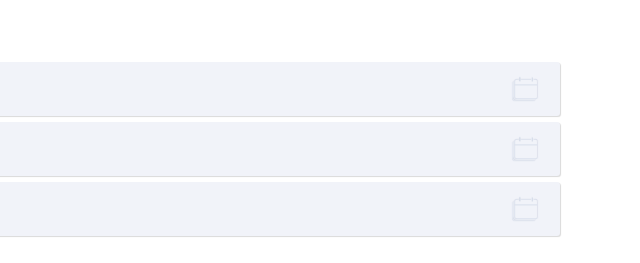
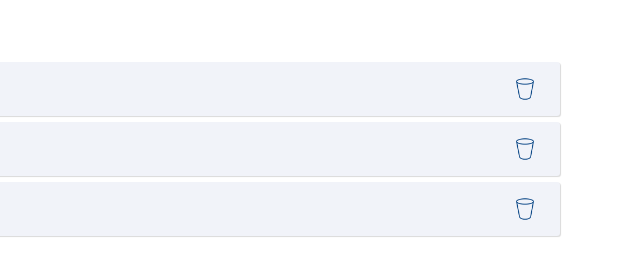
Before and after one commit to JorgeAmparan/ToDo-List, a plain HTML site: page index.html in a window 1280 px wide. Shown: the part 153-416 px from the top of the page, 640-1280 px from the left. Drawn offline with nearby package versions, Linux system fonts and the light colour scheme.

Commit message:
Update styles.css

```diff
--- a/styles.css
+++ b/styles.css
@@ -58,7 +58,7 @@ code {
 }
 
 .close {
-    background-image: url('https://jorgeamparan.github.io/todo-list/images/calendario2.png');
+    background-image: url('https://jorgeamparan.github.io/todo-list/images/eliminar2.png');
     background-size: 28px;
     background-repeat: no-repeat;
     background-position: center;
```
